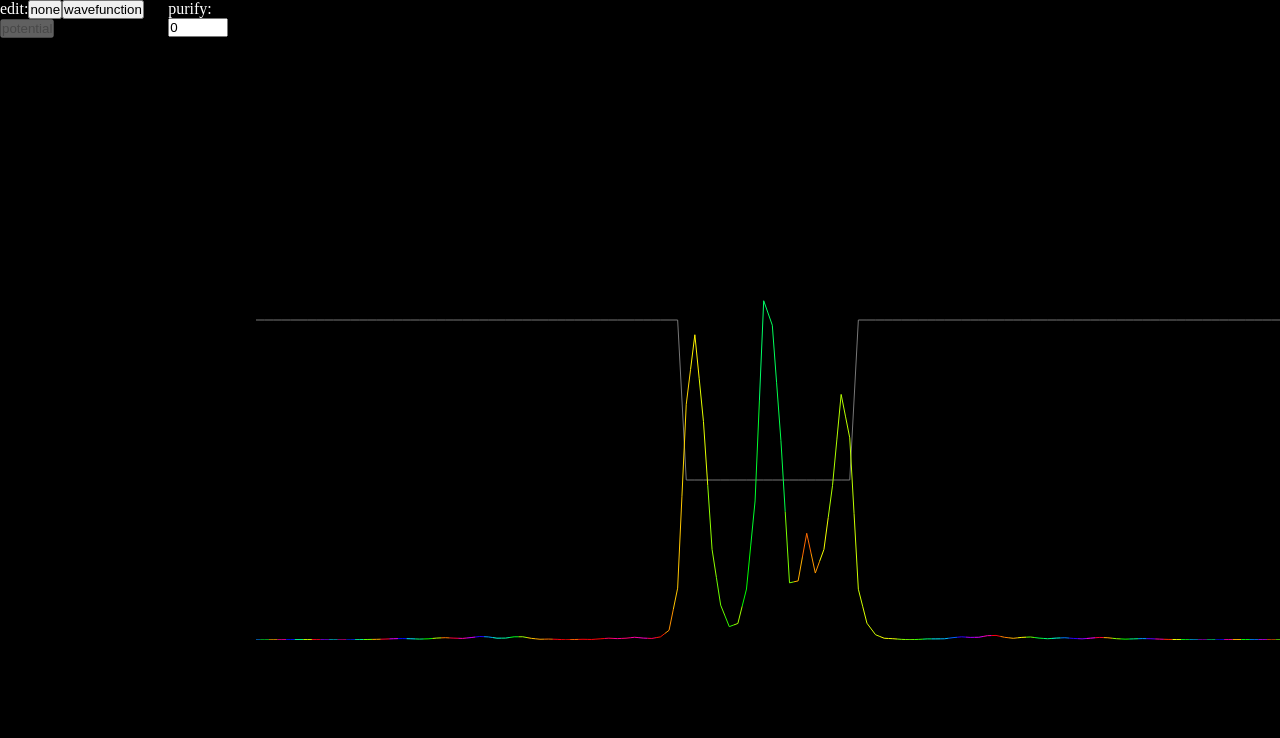
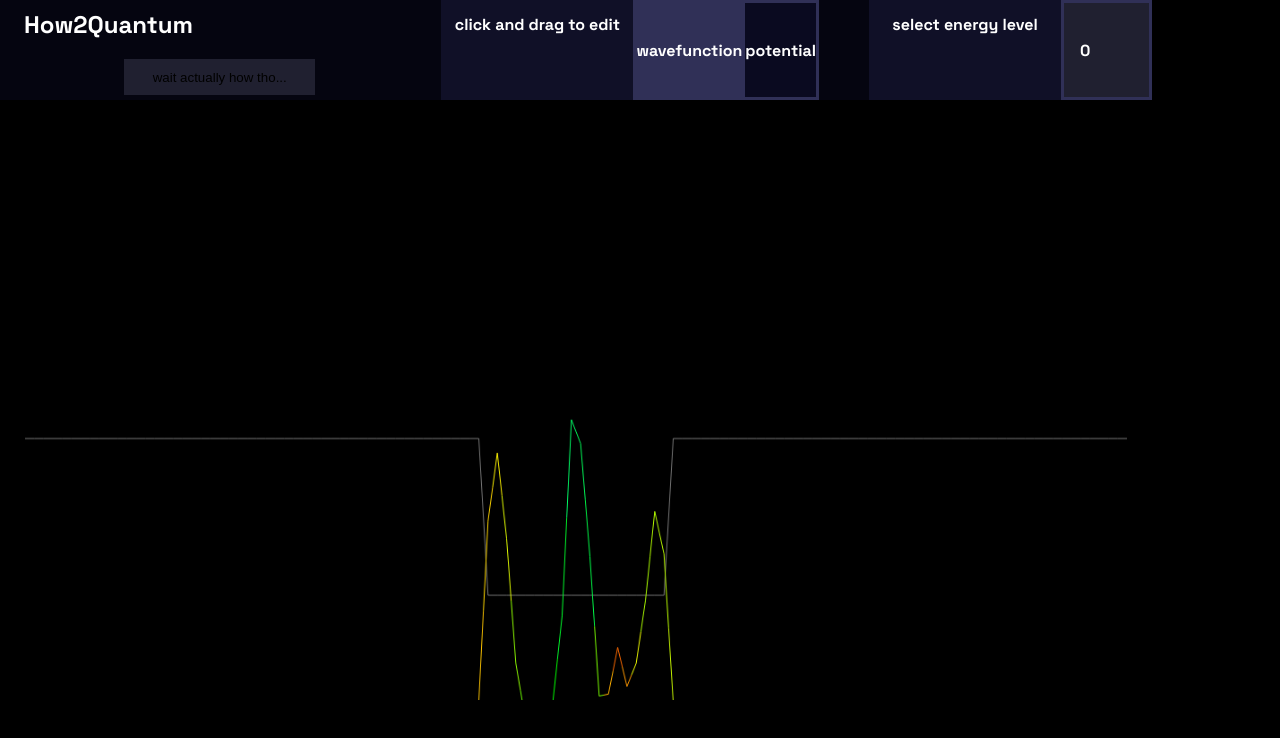
Before and after one commit to SciDev5/how2quantum, a Next.js app: page / in a window 1280 px wide. Shown: the top 738 px of the page. Built offline with nearby package versions, Linux system fonts and the light colour scheme.

Commit message:
make it look nice, begin explainer modal

```diff
--- a/src/app/globals.css
+++ b/src/app/globals.css
@@ -1,5 +1,4 @@
-:root {}
-
+@import url('https://fonts.googleapis.com/css2?family=Space+Grotesk:wght@300..700&display=swap');
 
 html,
 body {
@@ -10,6 +9,8 @@ body {
 body {
   color: #ffffff;
   background: #000000;
+
+  font-family: "Space Grotesk";
 }
 
 * {
--- a/src/app/page.module.css
+++ b/src/app/page.module.css
@@ -1 +1,132 @@
-.page {}
+.page {
+  display: flex;
+  flex-direction: column;
+
+  --h: 50px;
+}
+
+.page:last-child {
+  flex: 0 1;
+  width: 90vw;
+  height: calc(100vh - 50px - var(--h));
+}
+
+.header {
+  display: flex;
+  flex-wrap: wrap;
+  flex: 1 1;
+  background: #050510;
+  font-weight: bold;
+}
+
+.header_name {
+  flex: 1 1;
+  font-size: 1.5em;
+  line-height: var(--h);
+  padding-inline: 1em;
+  flex-wrap: nowrap;
+}
+
+.erm_ackchually {
+  vertical-align: middle;
+  flex: 1 1;
+  display: inline-block;
+  height: 36px;
+  /* margin-top: 5px; */
+  margin-left: 100px;
+  border: none;
+  background: #202030;
+  border: 2px solid #202030;
+  padding-inline: 2em;
+  transition: .2s border;
+}
+
+.erm_ackchually:hover:not(:active) {
+  /* --v: 20%;
+  --l: 20%;
+  background: repeating-linear-gradient(30deg, hsl(0deg, var(--l), var(--v)), hsl(60deg, var(--l), var(--v)) 20px, hsl(120deg, var(--l), var(--v)) 40px, hsl(180deg, var(--l), var(--v)) 60px, hsl(240deg, var(--l), var(--v)) 80px, hsl(300deg, var(--l), var(--v)) 100px, hsl(3600deg, var(--l), var(--v)) 120px); */
+  border: 2px solid #373757;
+  background: linear-gradient(30deg, #404060, #101017 100px);
+}
+
+.erm_ackchually:active {
+  background: #404060;
+}
+
+.header_edit {
+  display: flex;
+  flex: 1 1;
+}
+
+.header_edit>* {
+  flex: 1 1;
+  line-height: var(--h);
+  vertical-align: middle;
+}
+
+.header_edit>span {
+  flex: 1 1;
+  text-align: center;
+  background: #101027;
+  min-width: 12em;
+}
+
+.header_edit>span:not(:first-child) {
+  margin-left: var(--h);
+}
+
+.header_edit>button {
+  color: #ffffff;
+  /* background: #0a0a20; */
+  background: #303057;
+  border: 3px solid #303057;
+  font: inherit;
+}
+
+.header_edit>button:hover {
+  background: #404070;
+}
+
+.header_edit>button:disabled {
+  /* background: #303057; */
+  background: #0a0a20;
+}
+
+.header_edit>button:active {
+  background: #404060;
+}
+
+.header_edit>button+button {
+  border-left: none;
+}
+
+
+.header_edit>input {
+  color: #ffffff;
+  background: #202030;
+  border: 3px solid #303057;
+  font: inherit;
+  padding-inline: 1em;
+}
+
+.helpmodal {
+  background: transparent;
+  color: #ffffff;
+  border: 3px solid #404060;
+  width: calc(min(80vw, 50em));
+  margin-left: calc(50vw - 0.5 * min(80vw, 50em));
+  margin-top: 40px;
+  font-size: 0.8em;
+  font-weight: normal;
+}
+
+.helpmodal>div {
+  padding: 2em;
+  max-height: calc(100vh - 80px);
+  line-height: 1.5;
+}
+
+.helpmodal::backdrop {
+  background: #00000040;
+  backdrop-filter: blur(10px);
+}
--- a/src/app/page.tsx
+++ b/src/app/page.tsx
@@ -1,5 +1,5 @@
 "use client";
-import { useCallback, useEffect, useMemo, useState } from "react";
+import React, { useCallback, useEffect, useMemo, useRef, useState } from "react";
 import styles from "./page.module.css";
 import { decomposition, gen_hamiltonian, solve_schrodinger, superposition, time_evolve } from "./qm";
 import { GL2Canvas, useGLX, XShader, XBuffer } from "./render_generic";
@@ -57,6 +57,7 @@ function The() {
     set_decomp_t0(decomp_t0_new)
     set_t0(Date.now() / 1000)
     set_editing(null)
+    set_pure_state_i_str("")
   }, [U_diag, decomp_t0, t0, te])
 
   const update_wavefn = useCallback((psi: M.Complex[]) => {
@@ -64,17 +65,31 @@ function The() {
     set_decomp_t0(decomp_t0_new)
     set_t0(Date.now() / 1000)
     set_editing(null)
+    set_pure_state_i_str("")
   }, [psi_basis])
 
   const v_max = 50 //useMemo(() => Math.max(...U_diag.map(Math.abs)), [U_diag.toString()])
 
   const [pure_state_i_str, set_pure_state_i_str] = useState("0")
 
+  const [show_helpmodal, set_show_helpmodal] = useState(false)
+  const hide_helpmodal = useCallback(() => { set_show_helpmodal(false) }, [])
+
   return (
-    <div style={{ display: "flex" }}>
-      <div>
-        edit:
-        <button onClick={() => set_which_to_edit(null)} disabled={which_to_edit === null}>none</button>
+    <div className={styles.main} style={{ display: "flex", flexDirection: "column", height: "100vh" }}>
+      <div className={styles.header}>
+        <div className={styles.header_name}>
+          How2Quantum
+
+          <button
+            className={styles.erm_ackchually}
+            onClick={() => set_show_helpmodal(true)}
+          >wait actually how tho...</button>
+          {show_helpmodal && <HelpModal on_escape={hide_helpmodal} />}
+        </div>
+        <div className={styles.header_edit}>
+          <span>click and drag to edit </span>
+          {/* <button onClick={() => set_which_to_edit(null)} disabled={which_to_edit === null}>none</button> */}
           <button onClick={() => {
             set_which_to_edit("psi")
             set_t0(Date.now())
@@ -82,15 +97,16 @@ function The() {
           <button onClick={() => {
             set_which_to_edit("U")
           }} disabled={which_to_edit === "U"}>potential</button>
-      </div>
-      <div>
-        purify:
+
+          <span>select energy level</span>
           <input value={pure_state_i_str} onChange={e => {
             set_pure_state_i_str(e.currentTarget.value)
             const n = e.currentTarget.valueAsNumber
-          if (!isFinite(n) || !Number.isInteger(n)) return
+            if (!isFinite(n) || !Number.isInteger(n) || n >= psi_basis.length) return
             update_wavefn([...psi_basis[n].v])
-        }} type="number" min={0} max={psi_basis.length} step={1} />
+            set_pure_state_i_str(e.currentTarget.value)
+          }} type="number" min={0} max={psi_basis.length - 1} step={1} />
+        </div>
       </div>
       <Canvas2D>
         <CanvasClickDetector on_mousedown={() => {
@@ -107,6 +123,48 @@ function The() {
       </Canvas2D>
     </div>
   )
+}
+
+function HelpModal({ on_escape }: { on_escape: () => void }) {
+  const ref = useRef<HTMLDialogElement>(null)
+  useEffect(() => {
+    ref.current!.showModal()
+  })
+  return (<dialog
+    className={styles.helpmodal}
+    ref={ref}
+    onClose={on_escape}
+    onKeyDown={useCallback((e: React.KeyboardEvent) => {
+      if (e.key === "Escape") {
+        on_escape()
+      }
+    }, [on_escape])}
+    onClick={useCallback((e: React.MouseEvent) => {
+      if (e.target === ref.current) {
+        on_escape()
+      }
+    }, [on_escape])}
+  >
+    <div>
+      <h1>How to Quantum Mechanics</h1>
+      <p>
+        :: :: :: Quantum mechanics is mysterious, ...but what if it weren't? :: :: ::
+      </p>
+      <br />
+      <h2>Interactive demos are the best way to understand how things work.</h2>
+      <p>
+        To use this demo, click and drag on the page to edit the <b>potential
+          energy</b> and the <b>wavefunction</b>. The buttons at the top of the
+        screen allow you toswitch what you're editing, or select <b>energy
+          eigenstates</b>.
+      </p>
+      <br />
+      <h2>An eigen-what-now? Wave-funct-o-whatever?</h2>
+      <p>
+        TODO: Explain basic QM
+      </p>
+    </div>
+  </dialog>)
 }
 
 function CanvasClickDetector({
@@ -317,6 +375,8 @@ function DrawStuff({
   return <></>
 }
 
+
+
 // function The2() {
 //   const glx = useGLX()
 
--- a/src/app/render_2d.tsx
+++ b/src/app/render_2d.tsx
@@ -1,4 +1,4 @@
-import { createContext, ReactNode, useContext, useEffect, useRef, useState } from "react"
+import { createContext, ReactNode, RefObject, useContext, useEffect, useRef, useState } from "react"
 
 const REACT_2D_CONTEXT = createContext<null | C2D>(null)
 
@@ -24,9 +24,18 @@ export function Canvas2D({ children }: { children: ReactNode }) {
         set_c2d(c2d)
     }, [])
 
+    const [_resize_rand, _set_resize_rand] = useState(0)
+    useEffect(() => {
+        const cb = () => {
+            _set_resize_rand(Math.random())
+        }
+        addEventListener("resize", cb)
+        return () => removeEventListener("resize", cb)
+    })
+
     return (
         <>
-            <canvas ref={canvas_ref} width={window.innerWidth * .8} height={window.innerHeight * .8} />
+            <canvas ref={canvas_ref} width={window.innerWidth - 50} height={window.innerHeight - 50 - 50} style={{ margin: 25 }} />
             {c2d != null &&
                 <REACT_2D_CONTEXT.Provider value={c2d}>
                     {children}
```
Lines whose indentation alone changed are shown as unchanged.
